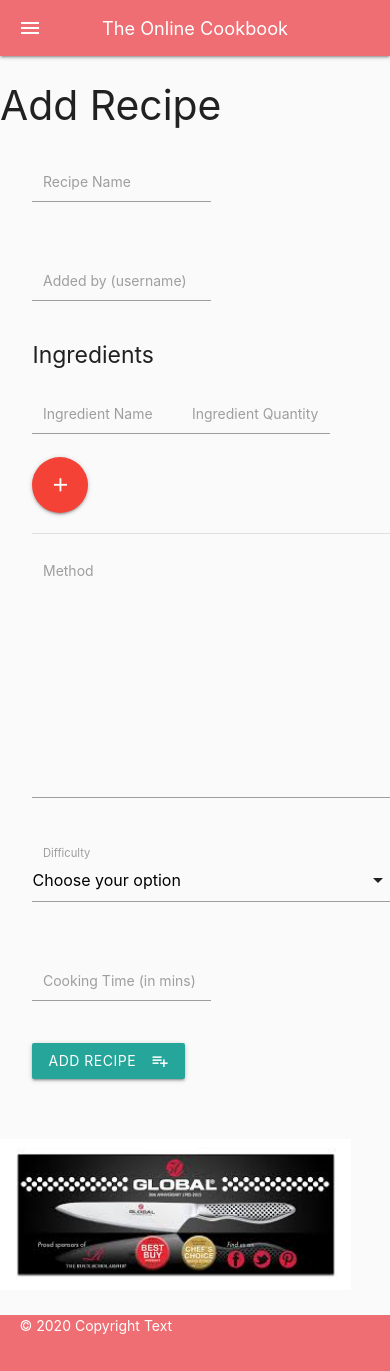
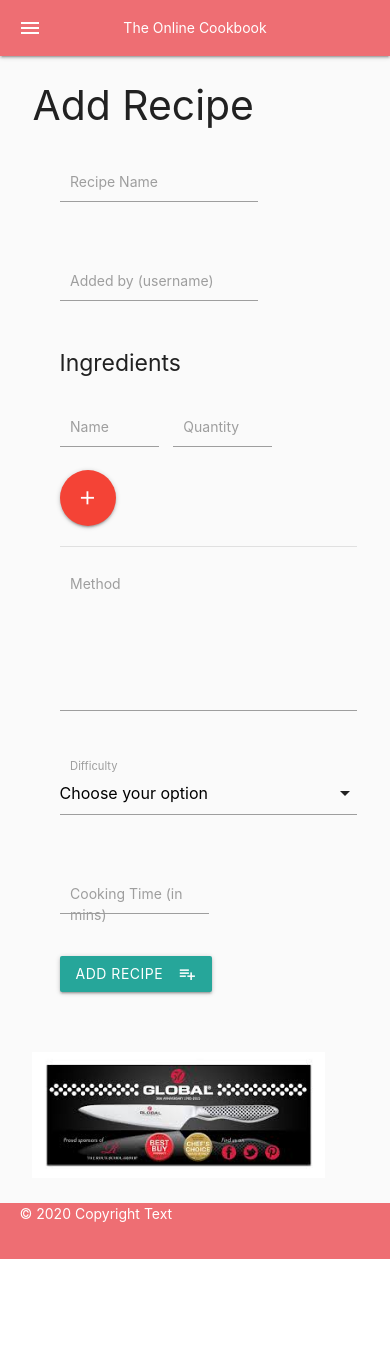
Before and after one commit to jamiebird119/Milestone-Project-the_online_kitchen, a Flask app: page /adduserrecipe in a window 390 px wide. After the commit the page ends 1259 px from the top, so only its background shows below. Run offline with Flask 2, Linux system fonts and the light colour scheme; some libraries are stand-ins or nearby versions.

Commit message:
Added styling and responsiveness to recipe and add recipe pages for both logged in and not logged in versions

```diff
--- a/static/css/style.css
+++ b/static/css/style.css
@@ -7,7 +7,18 @@ html{
 body{
     background-color: rgb(250,250,250);
     padding: 0;
-    width: 100%;
+    width: 100vw;
+    ;
+}
+
+.content{
+ min-height: 96vh
+}
+/* Taken from https://css-tricks.com/dont-overthink-it-grids/ -------------------------------------------------------------*/
+*, *:after, *:before {
+  -webkit-box-sizing: border-box;
+  -moz-box-sizing: border-box;
+  box-sizing: border-box;
 }
 
 .footer{
@@ -35,13 +46,11 @@ nav ul {
     margin-left: 0;
     margin-right: 0;
 }
-.drag-target{
-    width:0px;
-}
+
 nav .brand-logo{
     height: inherit;
     width:auto;
-    font-size: 1.3rem;
+    font-size: 1rem;
     text-align: center;
 
 }
@@ -56,16 +65,44 @@ nav .brand-logo{
 
 }
 
+.cmd-button{
+    width: 90%;
+}
 .advert-containers a{
     margin: 0 auto;
 }
 .advert-side{
     display: none;
-
 }
 
+.section-header{
+    margin: 2rem 0;
+}
+
+ .welcome{
+     margin: 2.5rem;
+ }
 input{
     margin: 0 1rem;
+}
+
+.ingredients{
+    margin: 0 1rem;
+}
+.original-ingredients{
+    margin-bottom: 1rem;
+}
+
+.center{
+    margin-bottom: 20px;
+}
+
+.playlist{
+    height: 4rem;
+    width: 8rem;
+    margin: 2.5rem 1rem;
+    font-size: 0.8rem;
+    line-height: 1.2rem;
 }
 /* ---------------------------------------- Responsive Design Elements --------------------------------------------------------------------*/
 
@@ -78,11 +115,18 @@ input{
         height:auto;
 
     }
+
+    .playlist{
+        font-size: 1rem;
+    }
+
 }
 
 @media only screen and (min-width:1025px){
     .advert{
     display: none;
 }
-
+nav .brand-logo{
+    margin-left: 1rem;
 }
+}
--- a/static/js/run.js
+++ b/static/js/run.js
@@ -10,7 +10,7 @@ function add_ingredients() {
   var el = $(".additional_ingredients");
   el.append(`
     <div class="row added">
-    <div class="input-field col s5 quantity">
+    <div class="input-field col s4 m5 ingredients">
 				<input
           id="ingredient"
           name="ingredient"
@@ -18,7 +18,7 @@ function add_ingredients() {
           class="validate added_ingredient"
         />
     </div>
-    <div class="input-field col s5 quantity">
+    <div class="input-field col s4 m5 ingredients">
         <input
           id="ingredient_quantity"
           type="text"
@@ -26,8 +26,8 @@ function add_ingredients() {
           name="ingredient_quantity"
         />
     </div>
-    <div class="col s2">
-	<a class="btn-floating btn-large waves-effect waves-light red"
+    <div class="col s1">
+	<a class="btn-floating btn-small waves-effect waves-light red"
 				onclick="remove_ingredients($(this))">
                 <i class="material-icons">remove</i>
                 </a></div></div>
--- a/templates/add_recipe_loggedin.html
+++ b/templates/add_recipe_loggedin.html
@@ -1,14 +1,14 @@
 {% extends 'loggedin.html' %} {% block content %}
 
 <h3>Add Recipe</h3>
-<div class="row no-gutters">
+<div class="row">
   <form
     class="col s11 offset-s1"
     action="{{ url_for('insertuser_recipe')}}"
     method="POST"
   >
-    <div class="row no-gutters">
-      <div class="input-field col s6">
+    <div class="row">
+      <div class="input-field col s8 m6">
         <input
           id="recipe_name"
           name="recipe_name"
@@ -20,8 +20,8 @@
       </div>
     </div>
 
-    <div class="row no-gutters">
-      <div class="input-field col s6">
+    <div class="row">
+      <div class="input-field col s8 m6">
         <input
           id="added_by"
           name="added_by"
@@ -34,9 +34,9 @@
       </div>
     </div>
 
-    <h5>Ingredients</h5>
-    <div class="row no-gutters">
-      <div class="input-field col s5 ingredients">
+    <h5 class="section-header">Ingredients</h5>
+    <div class="row">
+      <div class="input-field col s4 m5 ingredients original-ingredients">
         <input
           id="ingredient"
           name="ingredient"
@@ -44,9 +44,9 @@
           class="validate"
           required
         />
-        <label for="ingredient">Ingredient Name</label>
+        <label for="ingredient">Name</label>
       </div>
-      <div class="input-field col s5 quantity">
+      <div class="input-field col s4 m5 ingredients original-ingredients">
         <input
           id="ingredient_quantity"
           name="ingredient_quantity"
@@ -54,7 +54,7 @@
           class="validate"
           required
         />
-        <label for="ingredient_quantity">Ingredient Quantity</label>
+        <label for="ingredient_quantity">Quantity</label>
       </div>
       <div class="additional_ingredients col s12"></div>
       <div class="col s12">
@@ -73,7 +73,7 @@
           id="method"
           class="materialize-textarea"
           name="method"
-          style="height: 250px;"
+          style="height: 150px;"
         ></textarea>
         <label for="method">Method</label>
       </div>
--- a/templates/index.html
+++ b/templates/index.html
@@ -32,7 +32,7 @@
     </div>
   </form>
 </div>
-<div class="row no-gutters search-results">
+<div class="row search-results">
     {% if search_content %}
     <h4 class="section_heading"> Results </h4>
     {% endif %}
@@ -50,7 +50,7 @@
     <div class="col s12 divider"></div>
     {% endfor %}
   </div>
-<div class="row no-gutters">
+<div class="row">
   <div class="col s6">
     <h4 class="section_heading">Featured Recipes</h4>
    </div>
--- a/templates/loggedin.html
+++ b/templates/loggedin.html
@@ -20,6 +20,7 @@
          />
    </head>
    <body>
+   <div class="content">
       <nav>
          <div class="nav-wrapper navbar-fixed">
             <a href="{{url_for('userhome', username=session.username)}}" class="brand-logo">  The Online Cookbook</a>
@@ -38,8 +39,8 @@
          <li><a href="{{ url_for('adduserrecipe')}}">Add Recipe</a></li>
          <li><a href="{{ url_for('logout')}}">Log Out</a></li>
       </ul>
-      <div class="row no-gutters">
-      <div class="col s12 m7 offset-m1">
+      <div class="row">
+      <div class="col offset-s1 s10 s1-offset m7 offset-m1">
         {% block content %} {% endblock %}
       </div>
       <div class="col s0 m3 m1-offset">
@@ -50,8 +51,8 @@
         /></a>
       </div>
     </div>
-    <div class="row no-gutters">
-      <div class="col s12 m0 advert-containers">
+    <div class="row">
+      <div class="col offset-s1 s10 s1-offset m0 advert-containers">
         <a href="https://globalknives.uk/"
           ><img
             class="advert"
@@ -59,6 +60,7 @@
         /></a>
       </div>
     </div>
+</div>
 <footer class="footer page-footer">
 
             <div class="container">
```
Also changed, not shown: templates/add_recipe.html (+8 -8 lines), templates/base.html (+5 -3 lines), templates/recipe.html (+4 -4 lines), templates/recipe_loggedin.html (+9 -8 lines), templates/userhome.html (+11 -10 lines).
